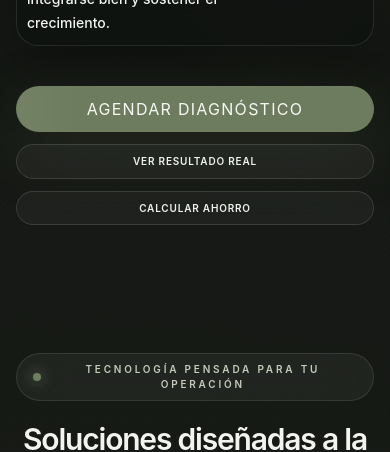
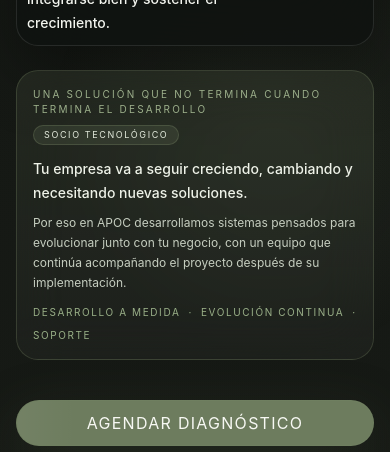
Before and after one commit to alemorillo7/landingApoc, a React (Vite) app: page / in a window 390 px wide. Shown: the part 965-1417 px from the top of the page. Built offline with nearby package versions, Linux system fonts and the light colour scheme.

Commit message:
Mobile: optimizar legibilidad de propuesta de valor y espaciado en celulares

```diff
--- a/src/landing.jsx
+++ b/src/landing.jsx
@@ -718,22 +718,22 @@
                   </div>
                 </div>
 
-                <div className="mt-7 hidden max-w-3xl rounded-[24px] border border-[#7d8d6a]/28 bg-[linear-gradient(180deg,rgba(111,126,96,0.16),rgba(255,255,255,0.03))] p-4 backdrop-blur-xl md:block md:p-6">
-                  <div className="flex items-center justify-between gap-3">
-                    <p className="text-[10px] uppercase tracking-[0.24em] text-[#9db08c]">
+                <div className="mt-6 block max-w-3xl rounded-[22px] border border-[#7d8d6a]/28 bg-[linear-gradient(180deg,rgba(111,126,96,0.16),rgba(255,255,255,0.03))] p-4 backdrop-blur-xl md:mt-7 md:rounded-[24px] md:p-6">
+                  <div className="flex flex-wrap items-center justify-between gap-2">
+                    <p className="text-[10px] uppercase tracking-[0.22em] text-[#9db08c] md:tracking-[0.24em]">
                       Una solución que no termina cuando termina el desarrollo
                     </p>
-                    <span className="rounded-full border border-[#7d8d6a]/30 bg-[#6f7d61]/20 px-3 py-1 text-[9px] uppercase tracking-[0.2em] text-[#e3eadc]">
+                    <span className="rounded-full border border-[#7d8d6a]/30 bg-[#6f7d61]/20 px-2.5 py-0.5 text-[9px] uppercase tracking-[0.18em] text-[#e3eadc] md:px-3 md:py-1 md:tracking-[0.2em]">
                       Socio Tecnológico
                     </span>
                   </div>
-                  <p className="mt-3 text-base font-medium leading-7 text-[#eef2e8] md:text-lg md:leading-8">
+                  <p className="mt-3 text-sm font-medium leading-6 text-[#eef2e8] sm:text-base md:text-lg md:leading-8">
                     Tu empresa va a seguir creciendo, cambiando y necesitando nuevas soluciones.
                   </p>
-                  <p className="mt-3 text-sm leading-6 text-[#c6cec0] md:text-base md:leading-7">
+                  <p className="mt-2 text-xs leading-5 text-[#c6cec0] sm:text-sm sm:leading-6 md:mt-3 md:text-base md:leading-7">
                     Por eso en APOC desarrollamos sistemas pensados para evolucionar junto con tu negocio, con un equipo que continúa acompañando el proyecto después de su implementación.
                   </p>
-                  <div className="mt-4 flex flex-wrap gap-2 text-[11px] uppercase tracking-[0.18em] text-[#9ab088]">
+                  <div className="mt-3 flex flex-wrap gap-2 text-[10px] uppercase tracking-[0.16em] text-[#9ab088] md:mt-4 md:text-[11px] md:tracking-[0.18em]">
                     <span>Desarrollo a medida</span> · <span>Evolución continua</span> · <span>Soporte</span>
                   </div>
                 </div>
```
